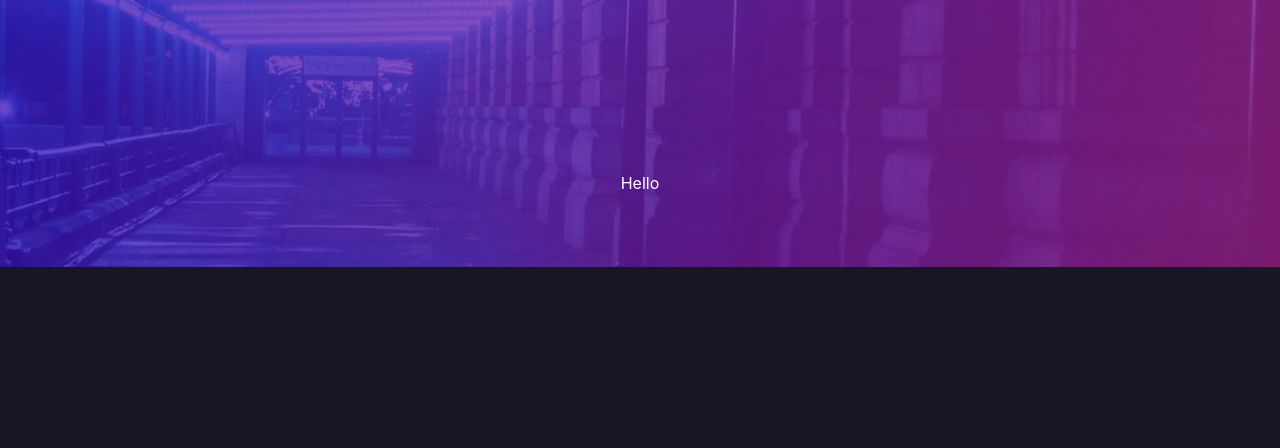
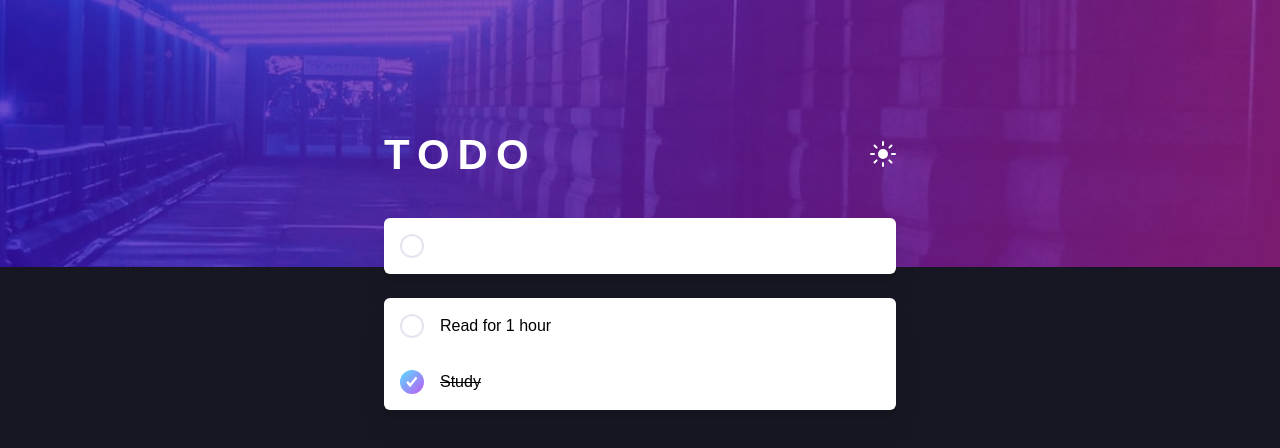
Before and after one commit to KatieD11/to-do-app, a React (Create React App) app: page / in a window 1280 px wide. Shown: the top 448 px of the page. Built offline with nearby package versions, Linux system fonts and the light colour scheme.

Commit message:
Listing and checking items
Basic functioning of showing and ticking off items

```diff
--- a/src/App.js
+++ b/src/App.js
@@ -1,12 +1,18 @@
 import logo from "./logo.svg";
 import "./App.css";
 import Background from "./components/Background";
+import {ToDoContextProvider} from "./store/todo-context";
+import ToDoContainer from "./components/ToDoContainer";
 
 function App() {
   return (
-    <div className="App">
-      <Background><h1 className="text-white">Hello </h1></Background>
-    </div>
+    <ToDoContextProvider>
+      <div className="App">
+        <Background>
+          <ToDoContainer/>
+        </Background>
+      </div>
+      </ToDoContextProvider>
   );
 }
 
--- a/src/components/Background.js
+++ b/src/components/Background.js
@@ -1,13 +1,18 @@
-import React from "react";
+import React, { useContext } from "react";
 import bgDark from "../images/bg-desktop-dark.jpg";
+import bgLight from "../images/bg-desktop-light.jpg";
+import ToDoContext from "../store/todo-context";
 
 const Background = (props) => {
+  const context = useContext(ToDoContext);
+  const darkState = context.darkState;
+
   return (
-    <div className="w-full min-h-screen bg-darkTheme_dark_blue">
-      <div className="h-1/3 w-full">
-        <img src={bgDark} />
+    <div className={`w-full min-h-screen ${darkState ? "bg-darkTheme_dark_blue": "lightTheme_light_grey"}`}>
+      <div className="h-1/3 w-full relative z-0">
+        <img src={darkState ? bgDark: bgLight} className="w-full object-cover"/>
       </div>
-      <div className="-mt-24">{props.children}</div>
+      <div className="-mt-36 relative z-1">{props.children}</div>
     </div>
   );
 };
--- /dev/null
+++ b/src/components/Card.js
@@ -0,0 +1,11 @@
+import React from "react";
+
+const Card = (props) => {
+    return (
+        <div className={`bg-white rounded-md drop-shadow-xl ${props.cardClasses}`}>
+            {props.children}
+        </div>
+    )
+}
+
+export default Card;
--- /dev/null
+++ b/src/components/NewToDo.js
@@ -0,0 +1,16 @@
+import React from "react";
+import ToDoCheckMark from "./ToDoCheckMark";
+
+const NewToDo = (props) => {
+  return (
+    <div className="flex py-4 px-4">
+      <div
+        className="w-6 h-6 rounded-full bg-lightTheme_vlight_grey_blue flex content-center"
+      >
+        <div className="w-5 h-5 my-0.5 rounded-full bg-white mx-auto"></div>
+      </div>
+    </div>
+  );
+};
+
+export default NewToDo;
--- /dev/null
+++ b/src/components/ToDoCheckMark.js
@@ -0,0 +1,26 @@
+import React from "react";
+import checkMark from "../images/icon-check.svg";
+
+const ToDoCheckMark = (props) => {
+
+    const onClickHandler = () => {
+        console.log("checked");
+        props.onClick();
+    }
+
+  const unCompletedCheckMark = (
+    <div onClick={onClickHandler} className="w-6 h-6 rounded-full bg-lightTheme_vlight_grey_blue hover:bg-gradient-to-br from-check_bg_blue to-check_bg_purple flex content-center">
+      <div className="w-5 h-5 my-0.5 rounded-full bg-white mx-auto"></div>
+    </div>
+  );
+
+  const completedCheckMark = (
+    <div onClick={onClickHandler} className="w-6 h-6 rounded-full bg-gradient-to-br from-check_bg_blue to-check_bg_purple flex content-center">
+      <img className="w-3 h-3 my-1.5 mx-auto" src={checkMark}></img>
+    </div>
+  );
+
+  return (props.completed ? completedCheckMark : unCompletedCheckMark);
+};
+
+export default ToDoCheckMark;
--- /dev/null
+++ b/src/components/ToDoContainer.js
@@ -0,0 +1,32 @@
+import React, { useContext } from "react";
+import ToDoContext from "../store/todo-context";
+import moonIcon from "../images/icon-moon.svg";
+import sunIcon from "../images/icon-sun.svg";
+import Card from "./Card";
+import NewToDo from "./NewToDo";
+import ToDoItem from "./ToDoItem";
+
+const ToDoContainer = () => {
+  const context = useContext(ToDoContext);
+
+  return (
+    <div className="max-w-lg mx-auto">
+      <div className="flex justify-between mb-8">
+        <h1
+          className="toDoHeading"
+        >
+          Todo
+        </h1>
+        <button onClick={context.toggleDarkStateHandler}><img src={context.darkState ? sunIcon: moonIcon}></img></button>
+      </div>
+      <Card cardClasses="mb-6"><NewToDo /></Card>
+      <Card>
+      {context.toDoItems.map(item => (
+          <ToDoItem key={item.id} item={item}/>
+      ))}
+      </Card>
+    </div>
+  );
+};
+
+export default ToDoContainer;
--- /dev/null
+++ b/src/components/ToDoItem.js
@@ -0,0 +1,21 @@
+import React, { useContext } from "react";
+import ToDoCheckMark from "./ToDoCheckMark";
+import ToDoContext from "../store/todo-context";
+
+const ToDoItem = (props) => {
+  const context = useContext(ToDoContext);
+  const checkClickHandler = () => {
+      context.toggleCompleteTaskHandler(props.item.id);
+  };
+
+  return (
+    <div className="flex py-4 px-4">
+      <ToDoCheckMark completed={props.item.completed} onClick={checkClickHandler}/>
+      <p className={`pl-4 ${props.item.completed && "line-through"}`}>
+        {props.item.task}
+      </p>
+    </div>
+  );
+};
+
+export default ToDoItem;
--- a/src/index.css
+++ b/src/index.css
@@ -1,12 +1,11 @@
 @tailwind base;
 @tailwind components;
 @tailwind utilities;
+@import url('https://fonts.googleapis.com/css2?family=Josefin+Sans:wght@400;700&family=Urbanist:wght@400;500;600;700&display=swap');
 
 body {
   margin: 0;
-  font-family: -apple-system, BlinkMacSystemFont, 'Segoe UI', 'Roboto', 'Oxygen',
-    'Ubuntu', 'Cantarell', 'Fira Sans', 'Droid Sans', 'Helvetica Neue',
-    sans-serif;
+  font-family: 'Josefin Sans', sans-serif;
   -webkit-font-smoothing: antialiased;
   -moz-osx-font-smoothing: grayscale;
 }
@@ -15,3 +14,11 @@ code {
   font-family: source-code-pro, Menlo, Monaco, Consolas, 'Courier New',
     monospace;
 }
+
+.toDoHeading {
+  font-size: 42px;
+  letter-spacing: 8px;
+  text-transform: uppercase;
+  color: white;
+  font-weight: 700;
+}
--- /dev/null
+++ b/src/store/todo-context.js
@@ -0,0 +1,54 @@
+import React, { useState } from "react";
+
+const ToDoContext = React.createContext({
+  darkState: true,
+  toDoItems: [],
+  toggleDarkStateHandler: () => {},
+  toggleCompleteTaskHandler: () => {},
+});
+
+export const ToDoContextProvider = (props) => {
+  const [darkState, setDarkState] = useState(true);
+  const [toDoItems, setToDoItems] = useState([
+    { id: "1", task: "Read for 1 hour", completed: false },
+    { id: "2", task: "Study", completed: true },
+  ]);
+
+  const toggleDarkStateHandler = () => {
+    setDarkState(!darkState);
+  };
+
+  const toggleCompleteTaskHandler = (id) => {
+    // Find index of the task to update
+    const index = toDoItems.findIndex((item) => {
+      return item.id === id;
+    });
+
+    // 1. Make a shallow copy of the items
+    let items = [...toDoItems];
+    // 2. Make a shallow copy of the item you want to mutate
+    let item = { ...items[index] };
+    // 3. Replace the property you're intested in
+    //item.completed = true;
+    item.completed = !item.completed;
+    // 4. Put it back into our array. N.B. we *are* mutating the array here, but that's why we made a copy first
+    items[index] = item;
+    // 5. Set the state to our new copy
+    setToDoItems(items);
+  };
+
+  return (
+    <ToDoContext.Provider
+      value={{
+        darkState,
+        toDoItems,
+        toggleDarkStateHandler,
+        toggleCompleteTaskHandler,
+      }}
+    >
+      {props.children}
+    </ToDoContext.Provider>
+  );
+};
+
+export default ToDoContext;
--- a/tailwind.config.js
+++ b/tailwind.config.js
@@ -5,6 +5,8 @@ module.exports = {
       colors: {
         // Custome colours
         brightBlue: "hsl(220, 98%, 61%)",
+        check_bg_blue: "hsl(192, 100%, 67%)",
+        check_bg_purple: "hsl(280, 87%, 65%)",
         lightTheme_light_grey: "hsl(0, 0%, 98%)",
         lightTheme_vlight_grey_blue: "hsl(236, 33%, 92%)",
         lightTheme_light_grey_blue: "hsl(233, 11%, 84%)",
```
